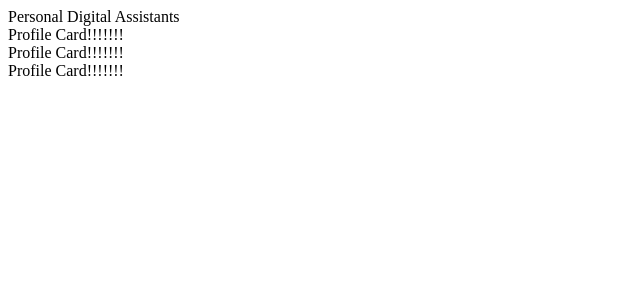
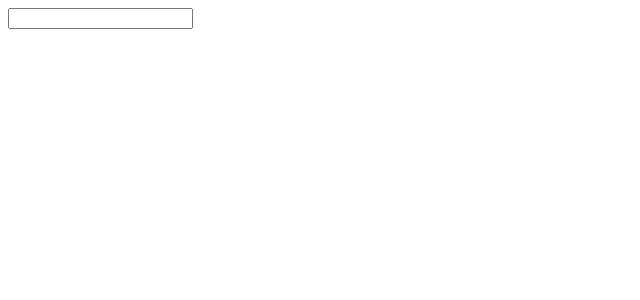
Before and after one commit to Joshmogil/frontend_language_overdrive, a React (Create React App) app: page / in a window 1280 px wide. Shown: the top 300 px of the page, without its empty margins (0-640 px from the left). Built offline with nearby package versions, Linux system fonts and the light colour scheme.

Commit message:
react search bar, axios request created function in gcp

```diff
--- a/package.json
+++ b/package.json
@@ -6,6 +6,7 @@
     "@testing-library/jest-dom": "^5.16.5",
     "@testing-library/react": "^13.4.0",
     "@testing-library/user-event": "^13.5.0",
+    "axios": "^1.2.2",
     "react": "^18.2.0",
     "react-dom": "^18.2.0",
     "react-scripts": "5.0.1",
--- a/src/App.js
+++ b/src/App.js
@@ -1,12 +1,14 @@
-import ProfileCard from './ProfileCard';
+import SearchBar from './components/SearchBar';
+import searchImages from './api';
 
 function App() {
+  const handleSubmit = (term) => {
+    searchImages(term)
+  };
+
   return (
     <div>
-      <div>Personal Digital Assistants</div>
-      <ProfileCard />
-      <ProfileCard />
-      <ProfileCard />
+      <SearchBar onSubmit={handleSubmit} />
     </div>
   );
 }
--- a/src/ProfileCard.js
+++ /dev/null
@@ -1,5 +0,0 @@
-function ProfileCard() {
-  return <div>Profile Card!!!!!!!</div>;
-}
-
-export default ProfileCard;
--- /dev/null
+++ b/src/api.js
@@ -0,0 +1,22 @@
+import axios from 'axios';
+
+const searchImages = async (term) => {
+  const response = await axios.post(
+    'https://us-central1-language-overdrive.cloudfunctions.net/function-1',
+    // '{\n    "message":"hello!",\n    "language":"German"\n}',
+    {
+        'message': term,
+        'language': 'Italian'
+    },
+    {
+        headers: {
+            'Content-Type': 'application/json'
+        },
+        timeout: 70000
+    }
+  );
+  console.log(response);
+  return response;
+};
+
+export default searchImages;
--- /dev/null
+++ b/src/components/ImageList.js
@@ -0,0 +1,5 @@
+function ImageList() {
+  return <div>ImageList</div>;
+}
+
+export default ImageList;
--- /dev/null
+++ b/src/components/ImageShow.js
@@ -0,0 +1,5 @@
+function ImageShow() {
+  return <div>ImageShow</div>;
+}
+
+export default ImageShow;
--- /dev/null
+++ b/src/components/SearchBar.js
@@ -0,0 +1,26 @@
+import { useState } from 'react'
+
+function SearchBar({ onSubmit }) {
+  const [term, setTerm] = useState('');
+
+  const handleFormSubmit = (event) => {
+    event.preventDefault();
+    onSubmit(term);
+  };
+
+  const handleChange = (event) => {
+    //console.log(event.target.value)
+    setTerm(event.target.value);
+
+  }
+
+  return (
+    <div>
+      <form onSubmit={handleFormSubmit}>
+        <input value={term} onChange={handleChange}/>
+      </form>
+    </div>
+  );
+}
+
+export default SearchBar;
```
Also changed, not shown: 1 other file (tests, documents, lock files or other folders).
